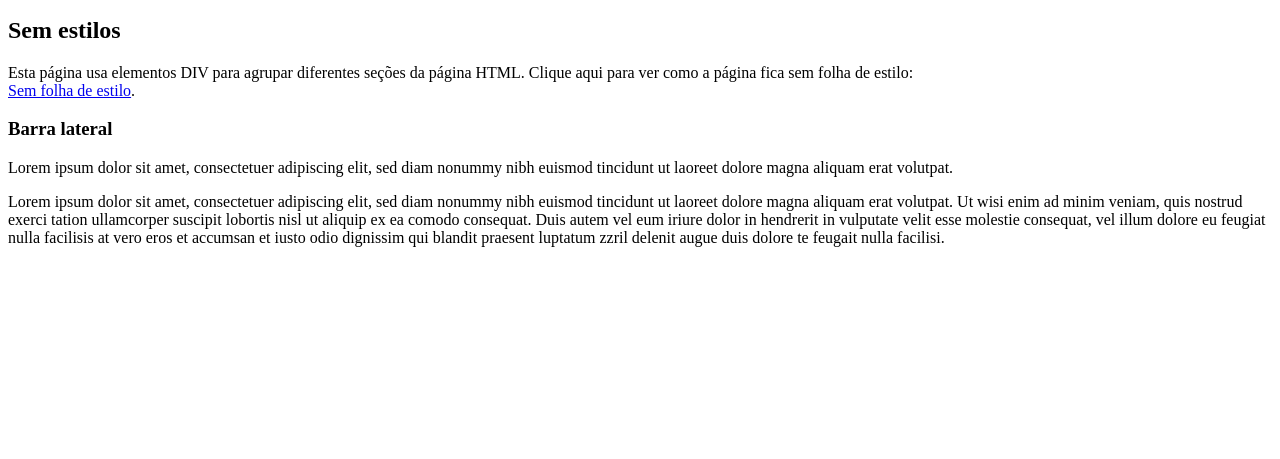
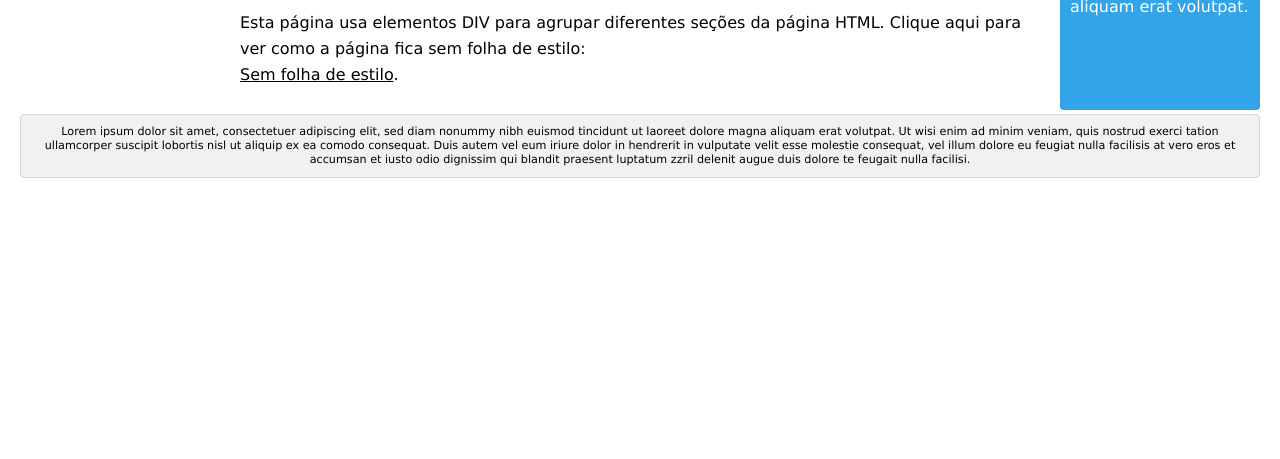
Before and after one commit to WendelRBarreto/qua207082, a plain HTML site: page Quatro Estilo/index.html in a window 1280 px wide. Shown: the part 341-800 px from the top of the page. Drawn offline with Linux system fonts and the light colour scheme.

Commit message:
atualizar

```diff
--- a/Quatro Estilo/index.html
+++ b/Quatro Estilo/index.html
@@ -5,10 +5,10 @@
     <meta charset="UTF-8">
     <meta name="viewport" content="width=device-width, initial-scale=1.0">
     <title>Quatro Estilos</title>
-    <link rel="stylesheet" href="./css/estilo1.css">
-    <link rel="stylesheet" href="./css/estilo2.css">
-    <link rel="stylesheet" href="./css/estilo3.css">
-    <link rel="stylesheet" href="./css/estilo4.css">
+    <link rel="stylesheet" href="./css/estilo01.css">
+    <link rel="stylesheet" href="./css/estilo02.css">
+    <link rel="stylesheet" href="./css/estilo03.css">
+    <link rel="stylesheet" href="./css/estilo04.css">
 </head>
 
 <body>
```
